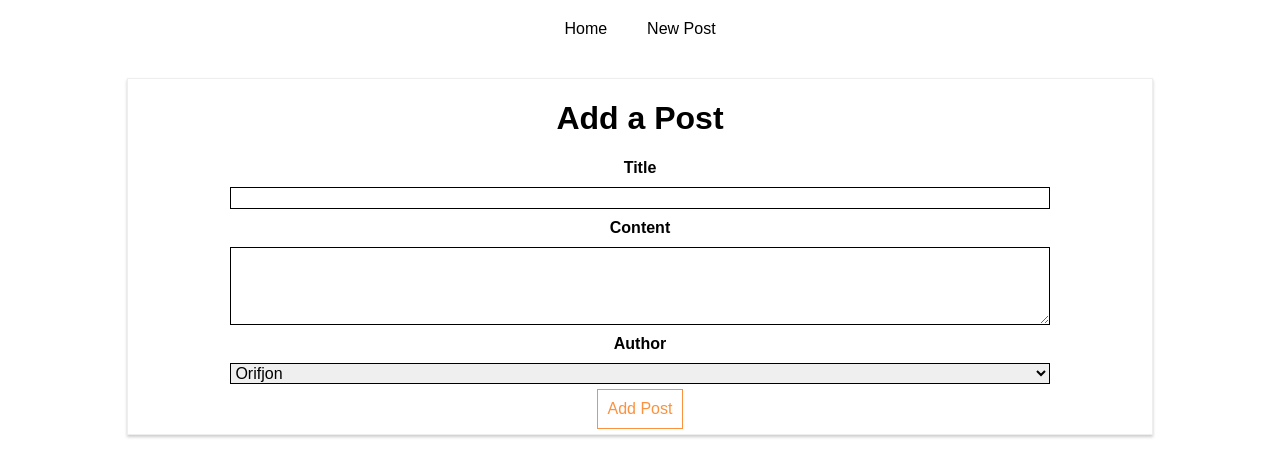
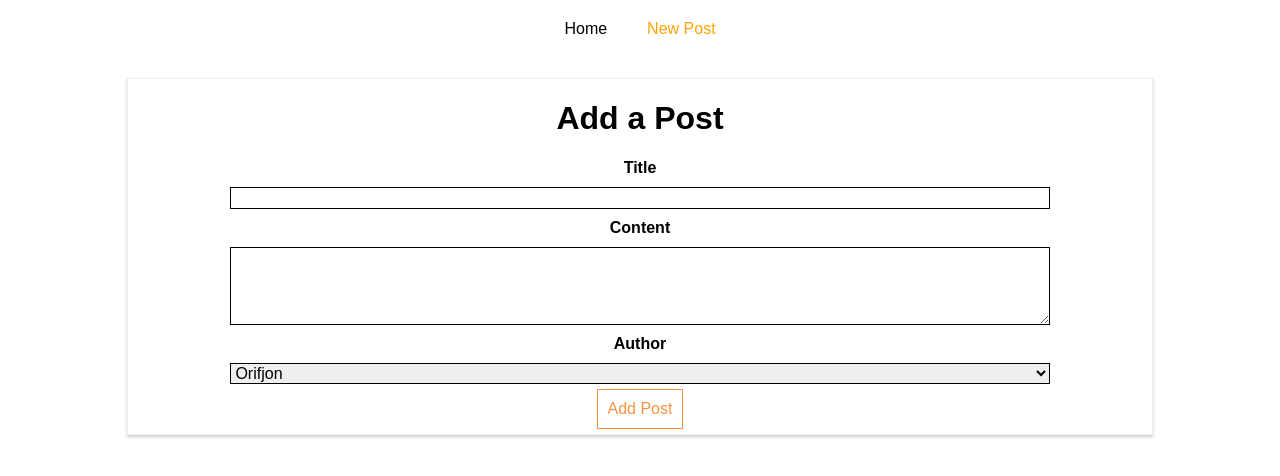
Before and after one commit to orifjon9/ReactHttp, a React (Create React App) app: page /new-post in a window 1280 px wide. Shown: the top 476 px of the page. Built offline with nearby package versions, Linux system fonts and the light colour scheme.

Commit message:
Stylying to Active Route

```diff
--- a/src/containers/Blog/Blog.css
+++ b/src/containers/Blog/Blog.css
@@ -17,6 +17,7 @@
 }
 
 .Blog a:hover,
-.Blog a:active {
+.Blog a:active,
+.Blog a.active {
     color: orange;
 }
--- a/src/containers/Blog/Blog.js
+++ b/src/containers/Blog/Blog.js
@@ -1,5 +1,5 @@
 import React, { Component } from 'react';
-import { Route, Link } from 'react-router-dom';
+import { Route, NavLink } from 'react-router-dom';
 
 import Posts from './Posts/Posts';
 import NewPost from './NewPost/NewPost';
@@ -14,12 +14,20 @@ class Blog extends Component {
                 <header>
                     <nav>
                         <ul>
-                            <li><Link to="/">Home</Link></li>
-                            <li><Link to={{
+                            <li><NavLink
+                                to="/"
+                                exact
+                                activeClassName="active"
+                                activeStyle={{
+                                    color: 'orange',
+                                    textDecoration: 'underline'
+                                }}
+                                >Home</NavLink></li>
+                            <li><NavLink to={{
                                 pathname: '/new-post',
                                 hash:'#submit',
                                 search: '?query=true'
-                            }}>New Post</Link></li>
+                            }}>New Post</NavLink></li>
                         </ul>
                     </nav>
                 </header>
```
